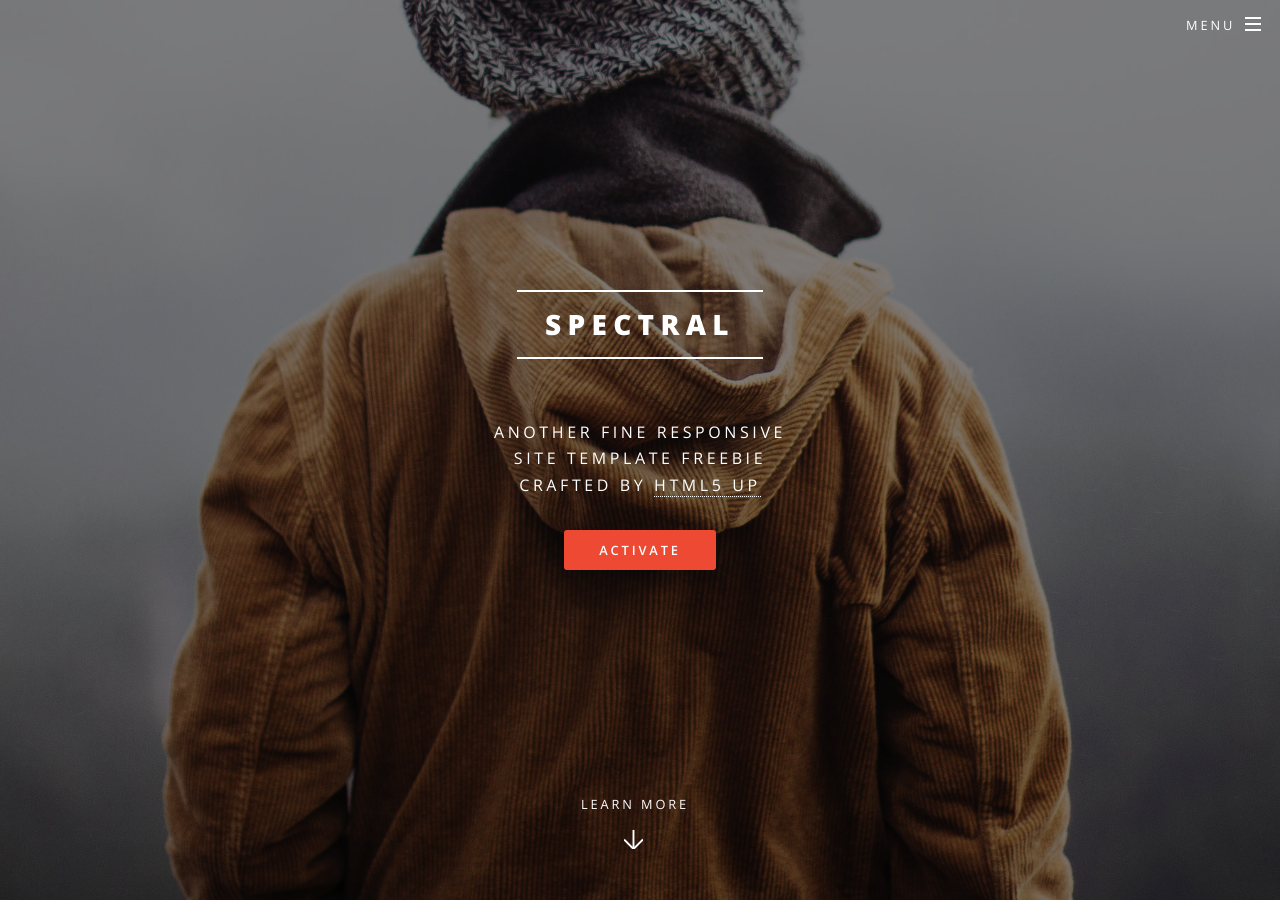
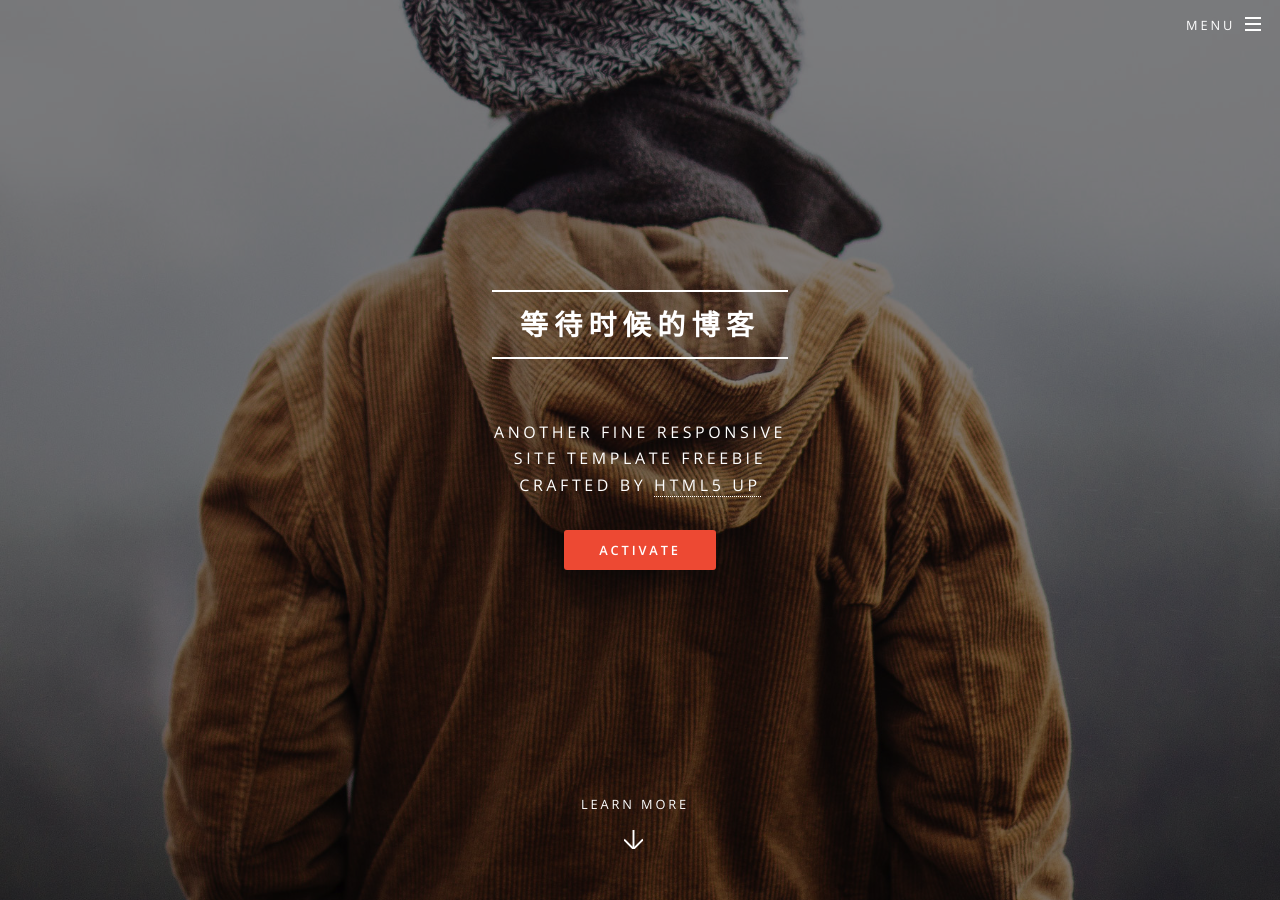
Before and after one commit to Jandaes/Jandaes.github.io, a Jekyll site: the page built from index.html, in a window 1280 px wide and 900 px high. Built offline with Jekyll 4.4.1, drawn with Linux system fonts in a browser that asks for light colours; some of the changed text lies outside the part shown.

Commit message:
网站配置
Signed-off-by: janda <158464459@qq.com>

```diff
--- a/_config.yml
+++ b/_config.yml
@@ -2,14 +2,14 @@
 #
 
 # Site settings
-title: Spectral
+title: 等待时候的博客
 description: |
   Another fine responsive
   site template freebie
   crafted by [HTML5 UP](http://html5up.net)
-owner: Your Name # or company name
+owner: 等待时候 # or company name
 first_published: 2016 # if migrating another site, the year of your first publish
-email: your-email@domain.com
+email: 158464459@qq.com
 baseurl: "" # the subpath of your site, e.g. /blog
 url: "http://yourdomain.com" # the base hostname & protocol for your site
 social:
--- a/_includes/head.html
+++ b/_includes/head.html
@@ -2,6 +2,7 @@
   <meta charset="utf-8" />
   <meta name="viewport" content="width=device-width, initial-scale=1" />
   <title>{% if page.title %}{{ page.title | escape }}{% else %}{{ site.title | escape }}{% endif %}</title>
+  <link href="/images/favicon.ico" rel="shortcut icon" type="image/x-icon" />
   <meta name="description" content="{% if page.excerpt %}{{ page.excerpt | strip_html | strip_newlines | truncate: 160 }}{% else %}{{ site.description }}{% endif %}">
   <!--[if lte IE 8]><script src="{{ "/js/ie/html5shiv.js" | prepend: site.baseurl }}"></script><![endif]-->
   <link rel="canonical" href="{{ page.url | replace:'index.html','' | prepend: site.baseurl | prepend: site.url }}">
```
Also changed, not shown: images/favicon.ico (added).
